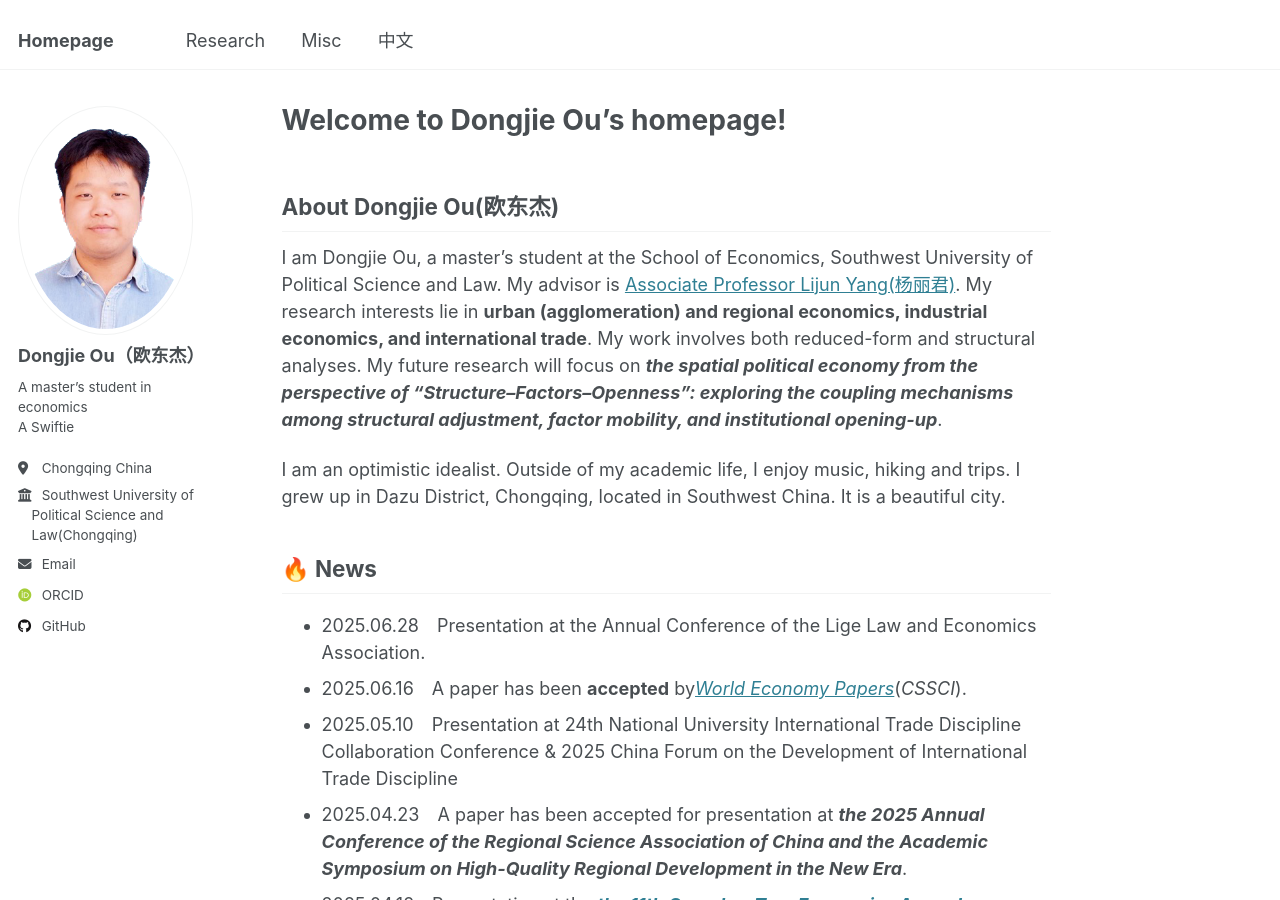
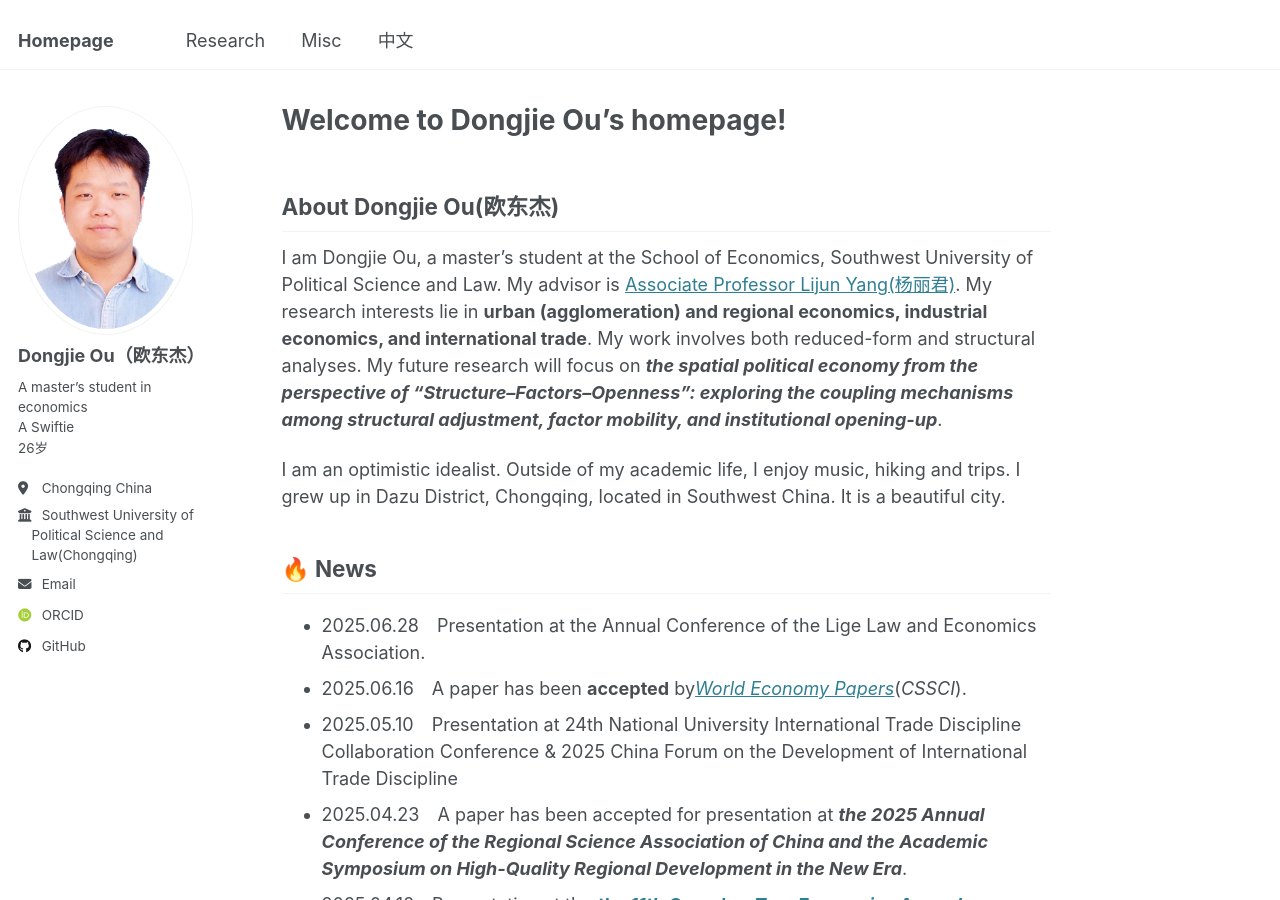
Before and after one commit to oudongjie2001/oudongjie2001.github.io, a Jekyll site: the page built from _pages/about.md, in a window 1280 px wide and 900 px high. Built offline with Jekyll 4.4.1, drawn with Linux system fonts in a browser that asks for light colours; some web fonts are replaced.

Commit message:
Update _config.yml

```diff
--- a/_config.yml
+++ b/_config.yml
@@ -25,7 +25,7 @@ author:
   avatar           : "my picture.png"
   name             : "Dongjie Ou（欧东杰）"
   pronouns         : # example: "she/her"
-  bio              : "A master’s student in economics <br>A Swiftie "
+  bio              : "A master’s student in economics <br>A Swiftie <br>26岁"
   location         : "Chongqing China"
   employer         : "Southwest University of <br> &emsp;Political Science and <br> &emsp;Law(Chongqing)"
   uri              : # URL
```
